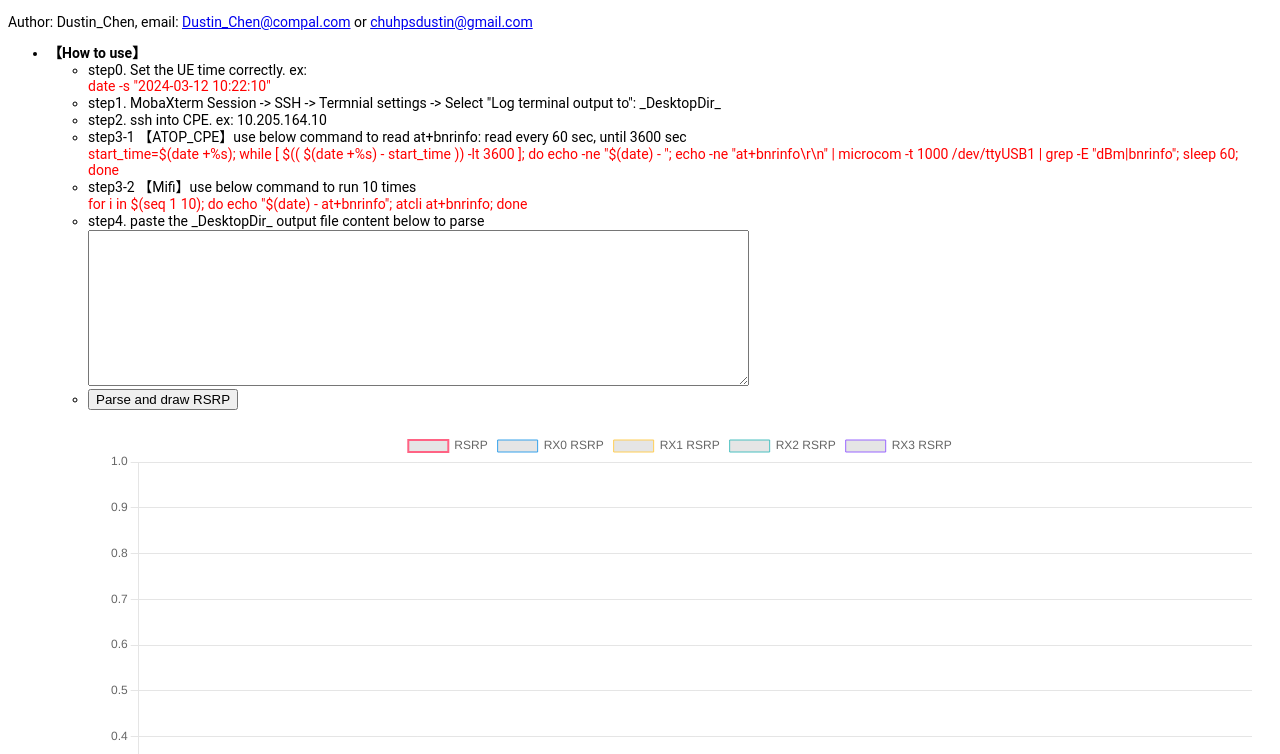
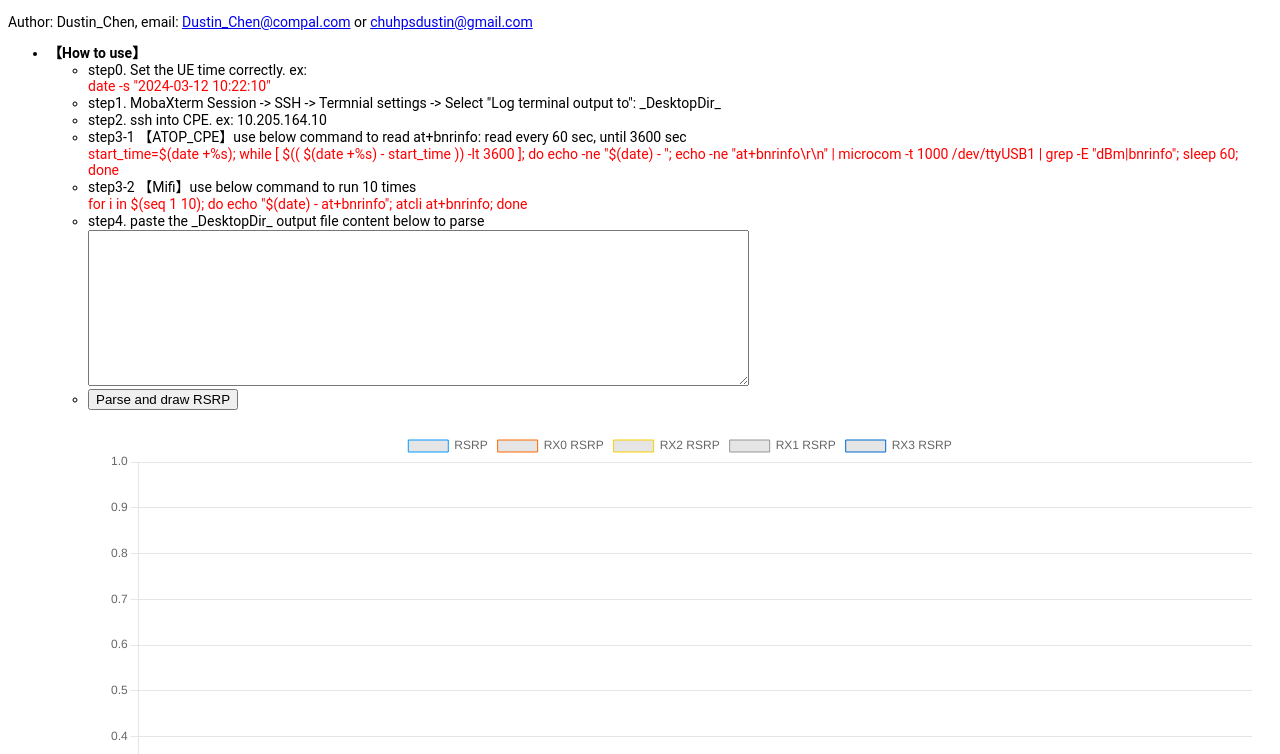
Before and after one commit to dustinchen26/parse_RSRP_draw, a plain HTML site: page index.html in a window 1280 px wide. Both pictures are taken after a click on the button "Parse and draw RSRP". Shown: the part 46-800 px from the top of the page. Drawn offline with nearby package versions, Linux system fonts and the light colour scheme.

Commit message:
update color

```diff
--- a/index.html
+++ b/index.html
@@ -100,18 +100,27 @@
             label: 'RSRP',
             data: rsrp,
             pointStyle: 'circle', // 將點的樣式設置為圓形
-            pointRadius: 2, // 將點的半徑設置為2（您可以根據需要進行調整）
-            pointBackgroundColor: 'rgba(255, 99, 132, 1)', // 將點的背景色設置為紅色
-            borderColor: 'rgba(255, 99, 132, 1)',
-            borderWidth: 2, // 寬度
+            pointRadius: 2, // 將點的半徑設置為2
+            pointBackgroundColor: 'rgba(0, 153, 255, 1)', // 藍色
+            borderColor: 'rgba(0, 153, 255, 1)',
+            borderWidth: 1, // 寬度
             fill: false
           }, {
             label: 'RX0 RSRP',
             data: rx0Rsrp,
             pointStyle: 'circle',
             pointRadius: 2,
-            pointBackgroundColor: 'rgba(54, 162, 235, 1)',
-            borderColor: 'rgba(54, 162, 235, 1)',
+            pointBackgroundColor: 'rgba(255, 102, 0, 1)', // 橙色
+            borderColor: 'rgba(255, 102, 0, 1)',
+            borderWidth: 1,
+            fill: false
+          }, {
+            label: 'RX2 RSRP',
+            data: rx2Rsrp,
+            pointStyle: 'circle',
+            pointRadius: 2,
+            pointBackgroundColor: 'rgba(255, 200, 103, 1)', // 黃色
+            borderColor: 'rgba(253, 205, 3, 1)',
             borderWidth: 1,
             fill: false
           }, {
@@ -119,17 +128,8 @@
             data: rx1Rsrp,
             pointStyle: 'circle',
             pointRadius: 2,
-            pointBackgroundColor: 'rgba(255, 206, 86, 1)',
-            borderColor: 'rgba(255, 206, 86, 1)',
-            borderWidth: 1,
-            fill: false
-          }, {
-            label: 'RX2 RSRP',
-            data: rx2Rsrp,
-            pointStyle: 'circle',
-            pointRadius: 2,
-            pointBackgroundColor: 'rgba(75, 192, 192, 1)',
-            borderColor: 'rgba(75, 192, 192, 1)',
+            pointBackgroundColor: 'rgba(150, 150, 150, 1)', // 灰色
+            borderColor: 'rgba(150, 150, 150, 1)',
             borderWidth: 1,
             fill: false
           }, {
@@ -137,12 +137,13 @@
             data: rx3Rsrp,
             pointStyle: 'circle',
             pointRadius: 2,
-            pointBackgroundColor: 'rgba(153, 102, 255, 1)',
-            borderColor: 'rgba(153, 102, 255, 1)',
+            pointBackgroundColor: 'rgba(0, 102, 204, 1)', // 藍色
+            borderColor: 'rgba(0, 102, 204, 1)',
             borderWidth: 1,
             fill: false
           }]
         },
+
         options: {
           scales: {
             xAxes: [{
```
